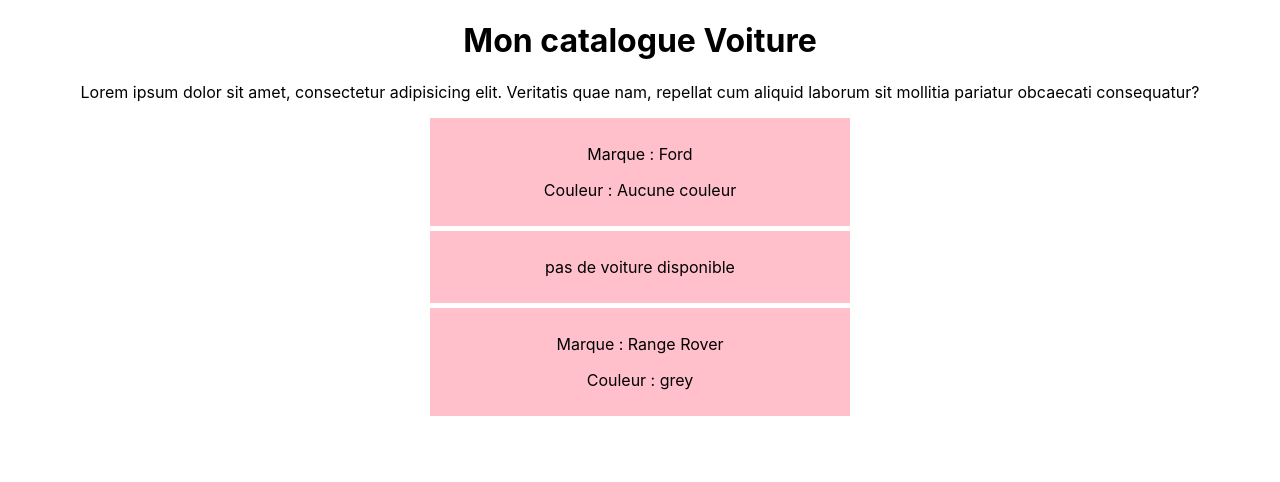
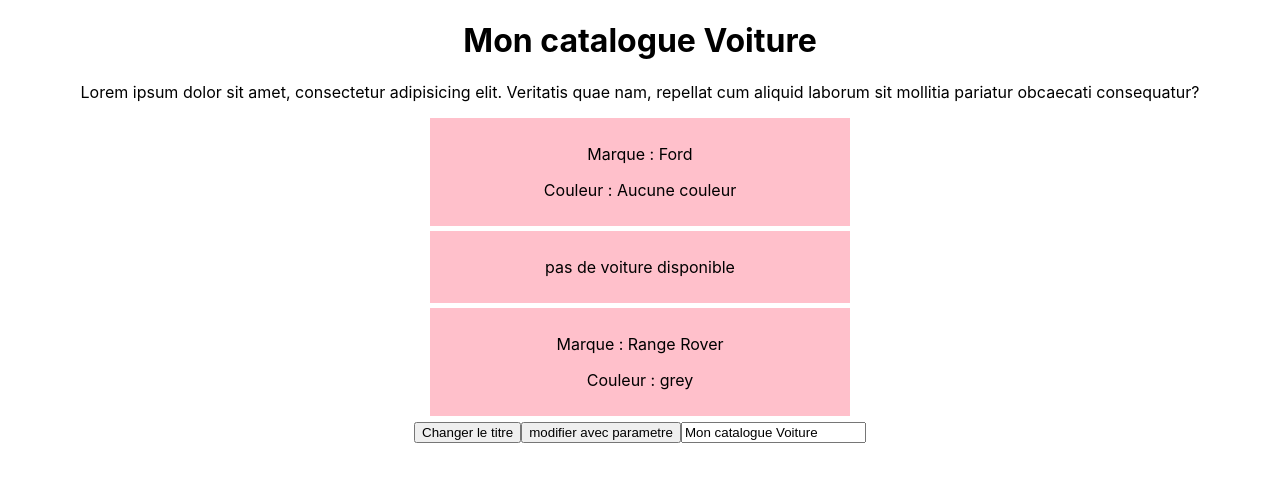
Before and after one commit to GeeklyAs/MyCars-React, a React (Create React App) app: page / in a window 1280 px wide. Shown: the top 482 px of the page. Built offline with nearby package versions, Linux system fonts and the light colour scheme.

Commit message:
Evenement, onClick + onClick via paramètre, onMousseOver, onCopy, onChange

```diff
--- a/src/App.js
+++ b/src/App.js
@@ -8,12 +8,34 @@ class App extends Component {
     titreVoiture : 'Mon catalogue Voiture'
 
 }
+  changeTitle = (e) => {
+    // console.log(e.target)
+    this.setState({
+        titreVoiture : 'Mon nouveau titre'
+    })
+  }
 
+  changeTitleViaParam = (titre) => {
+    // console.log(e.target)
+    this.setState({
+      titreVoiture : titre
+    })
+
+  }
+  changeTitleInput = (e) => {
+    console.log(e.target.value)
+    this.setState({
+      titreVoiture : e.target.value
+    })
+  }
 
   render () {
     return (
       <div className="App">
         <MyCar titre={this.state.titreVoiture}/>
+        <button onClick={this.changeTitle}>Changer le titre</button>
+        <button onClick={() => this.changeTitleViaParam('Titre via un paramètre')}>modifier avec parametre</button>
+        <input onChange={this.changeTitleInput} type="text" value={this.state.titreVoiture}/>
       </div>
     );
   }
--- a/src/components/MyCar.js
+++ b/src/components/MyCar.js
@@ -15,7 +15,6 @@ class MyCar extends Component {
             e.target.classList.add('styled')
         }
     }
-
     render() {
         return (
             <div>
```
